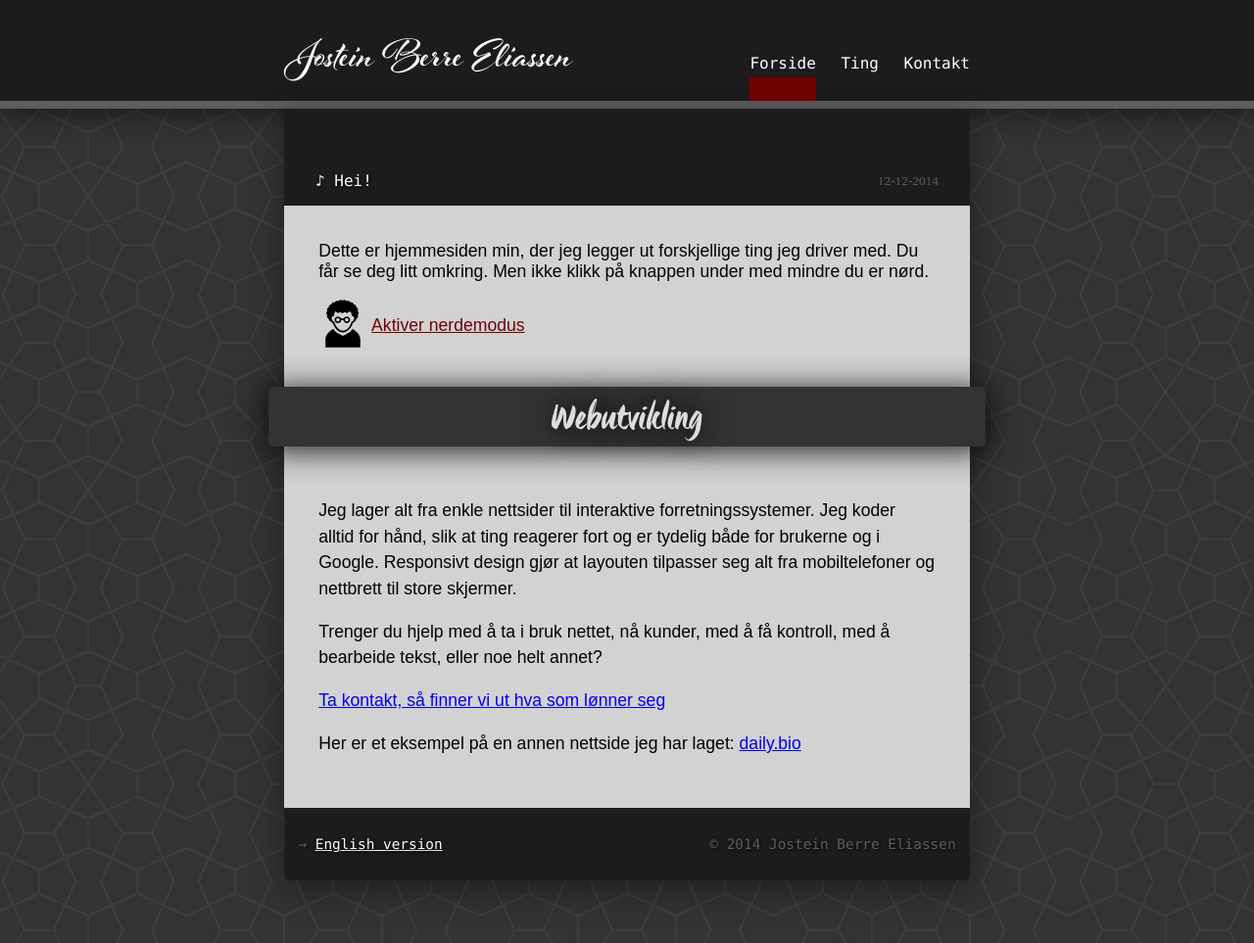
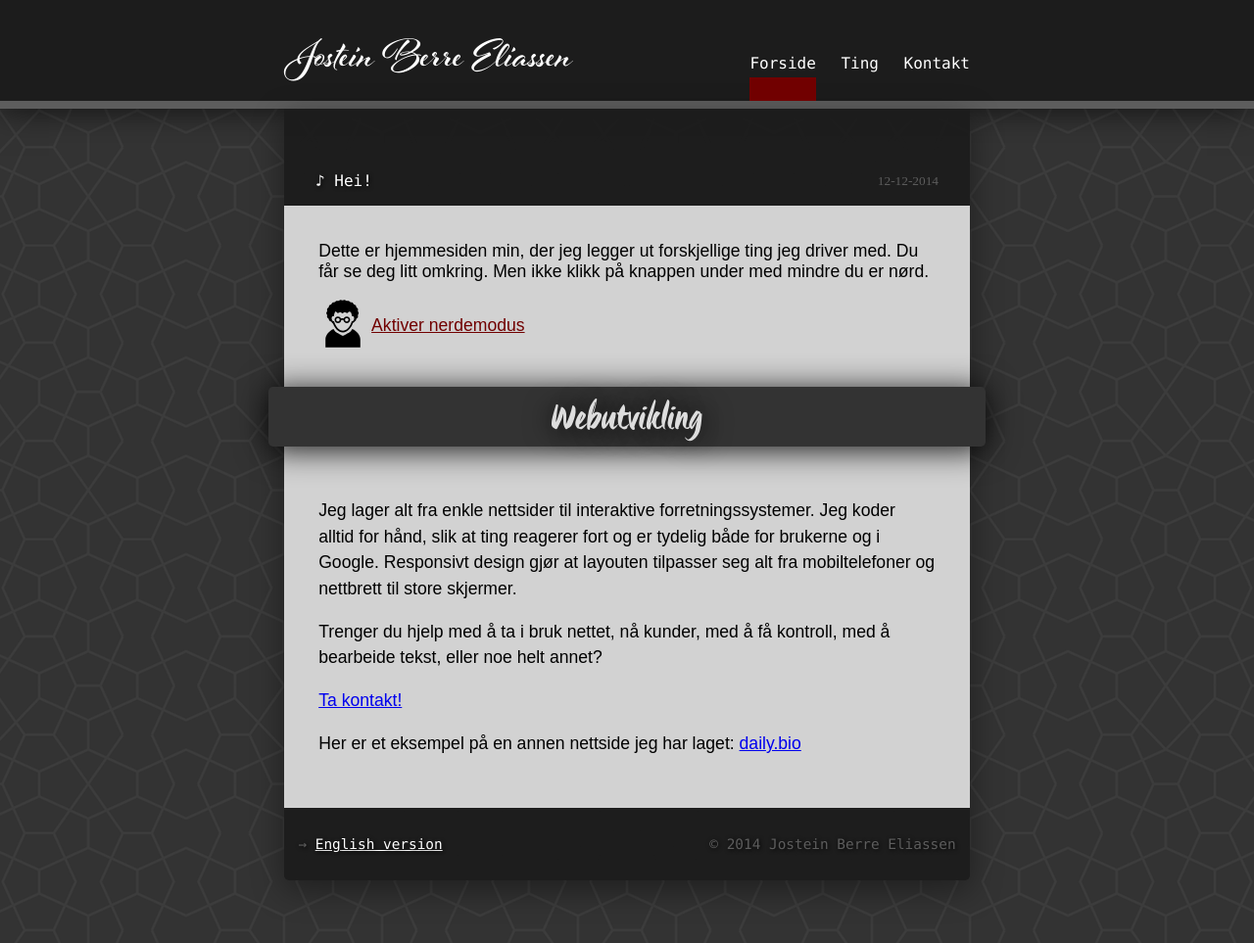
Before and after one commit to jbe/jbe.github.io, a Jekyll site: the page built from index.md, in a window 1280 px wide. Shown: the whole page at 98% size. Built offline with Jekyll 4.4.1, drawn with Linux system fonts in a browser that asks for light colours; nearby versions of some CDN libraries; some web fonts are replaced; Markdown is read by kramdown in place of the engine named in the settings.

Commit message:
seems to work for now

```diff
--- a/index.md
+++ b/index.md
@@ -19,6 +19,6 @@ Jeg lager alt fra enkle nettsider til interaktive forretningssystemer. Jeg koder
 
 Trenger du hjelp med å ta i bruk nettet, nå kunder, med å få kontroll, med å bearbeide tekst, eller noe helt annet?
 
-[Ta kontakt, så finner vi ut hva som lønner seg](/kontakt.html)
+[Ta kontakt!](/kontakt.html)
 
 Her er et eksempel på en annen nettside jeg har laget: [daily.bio](//daily.bio)
```
